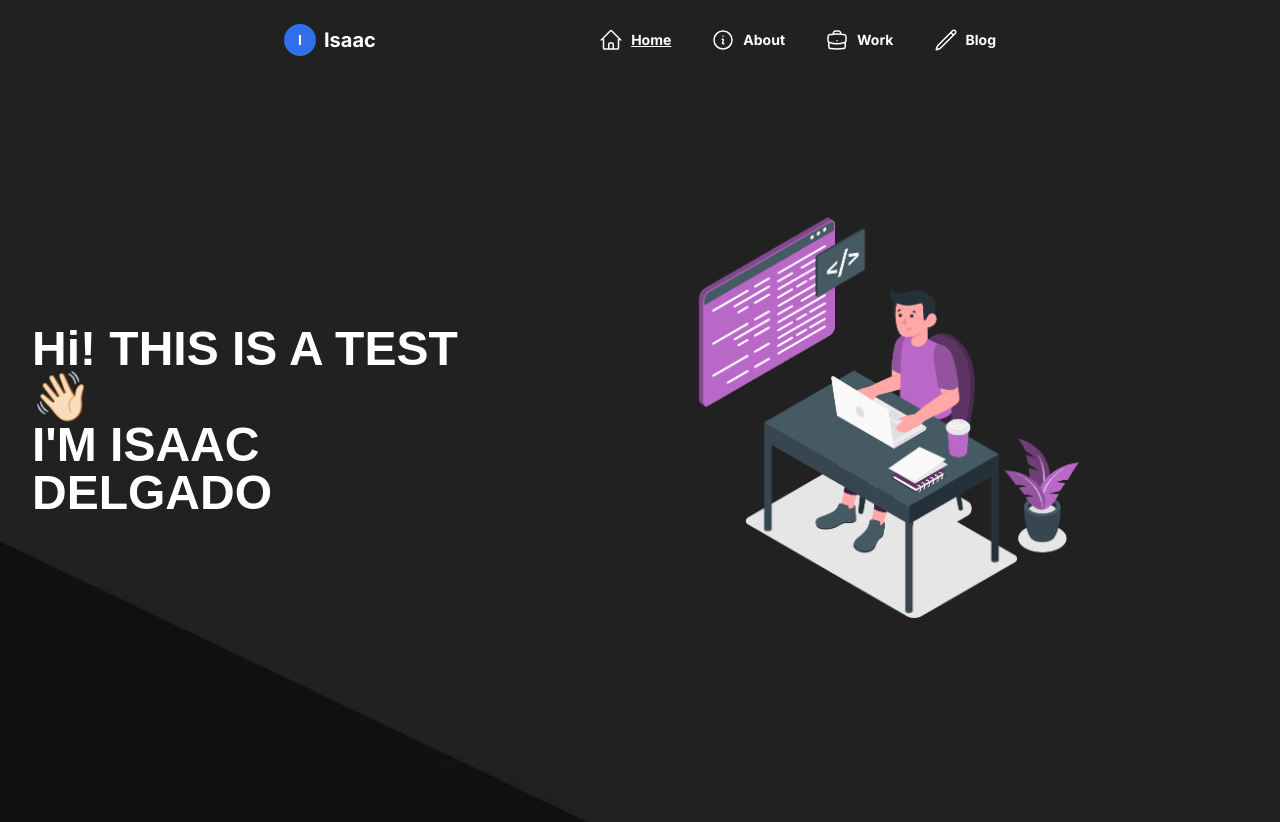
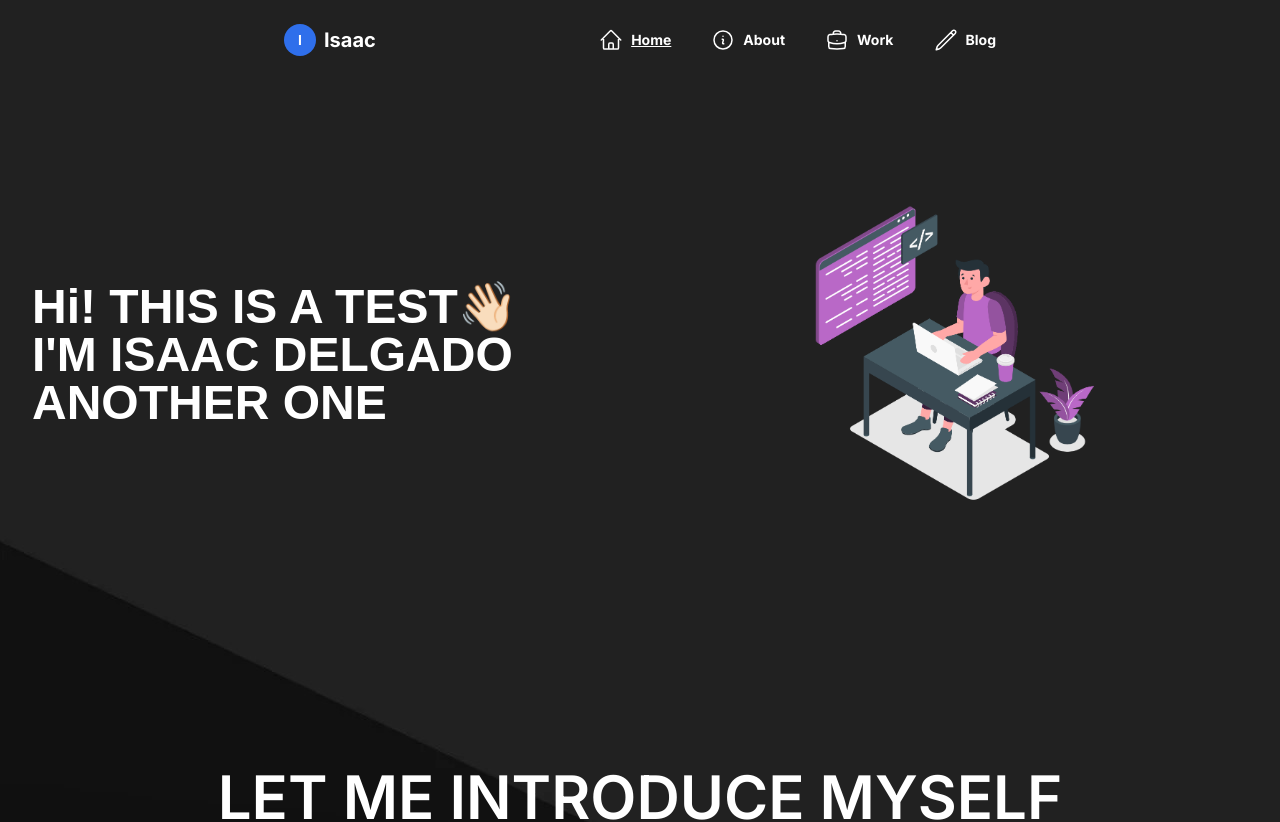
Before and after one commit to idelgado2/nextjs-dashboard, a Next.js app: page / in a window 1280 px wide. Shown: the top 822 px of the page. Built offline with nearby package versions, Linux system fonts and the light colour scheme; a web font is replaced by a local one.

Commit message:
update introduction header to include "ANOTHER ONE"

```diff
--- a/app/page.tsx
+++ b/app/page.tsx
@@ -24,7 +24,7 @@ export default function Page() {
           <h1
             className={`${lusitana.className} text-4xl md:text-5xl font-bold text-white text-center md:text-left`}
           >
-            I'M ISAAC DELGADO
+            I'M ISAAC DELGADO ANOTHER ONE
           </h1>
         </div>
         {/* Right Column: Profile Image */}
```
